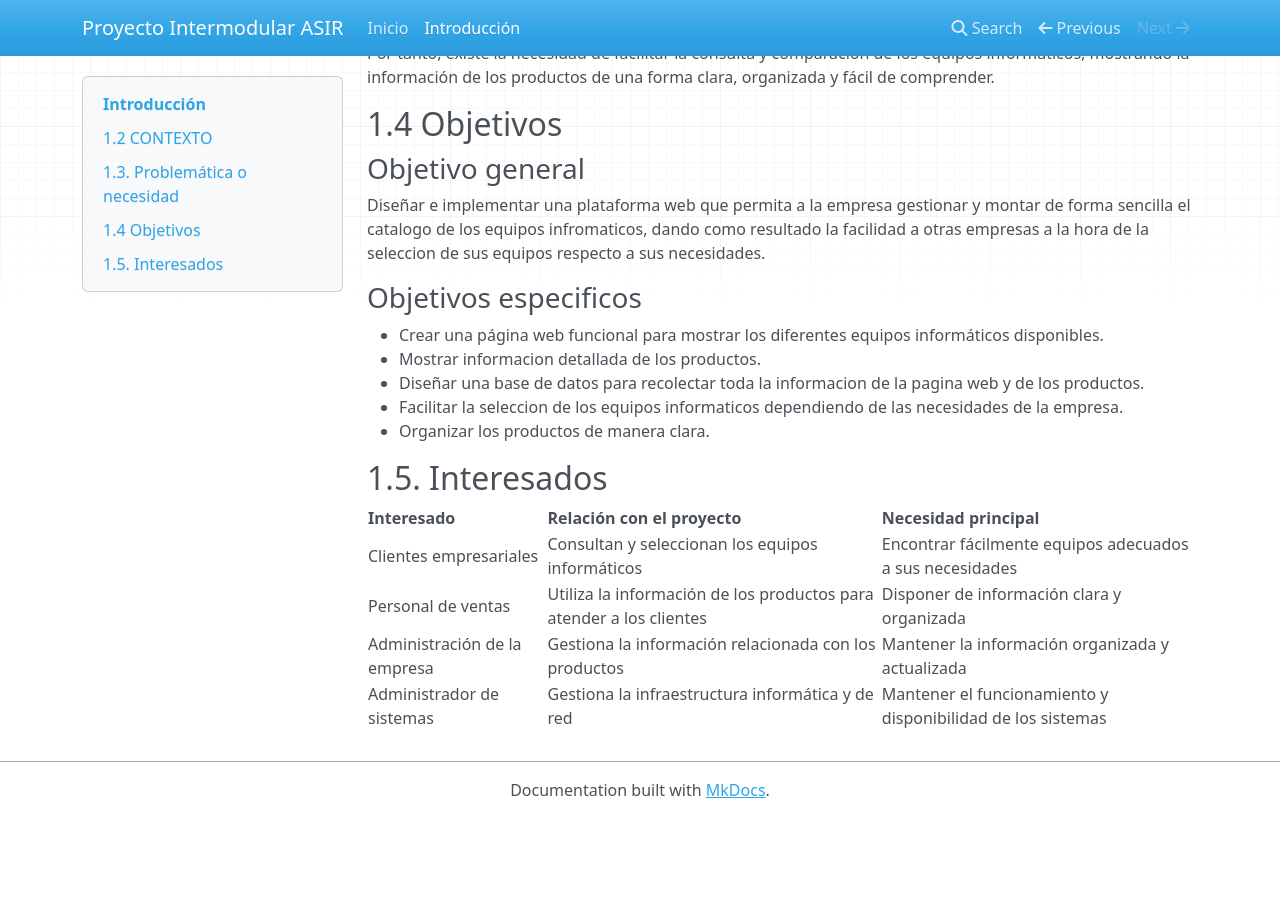
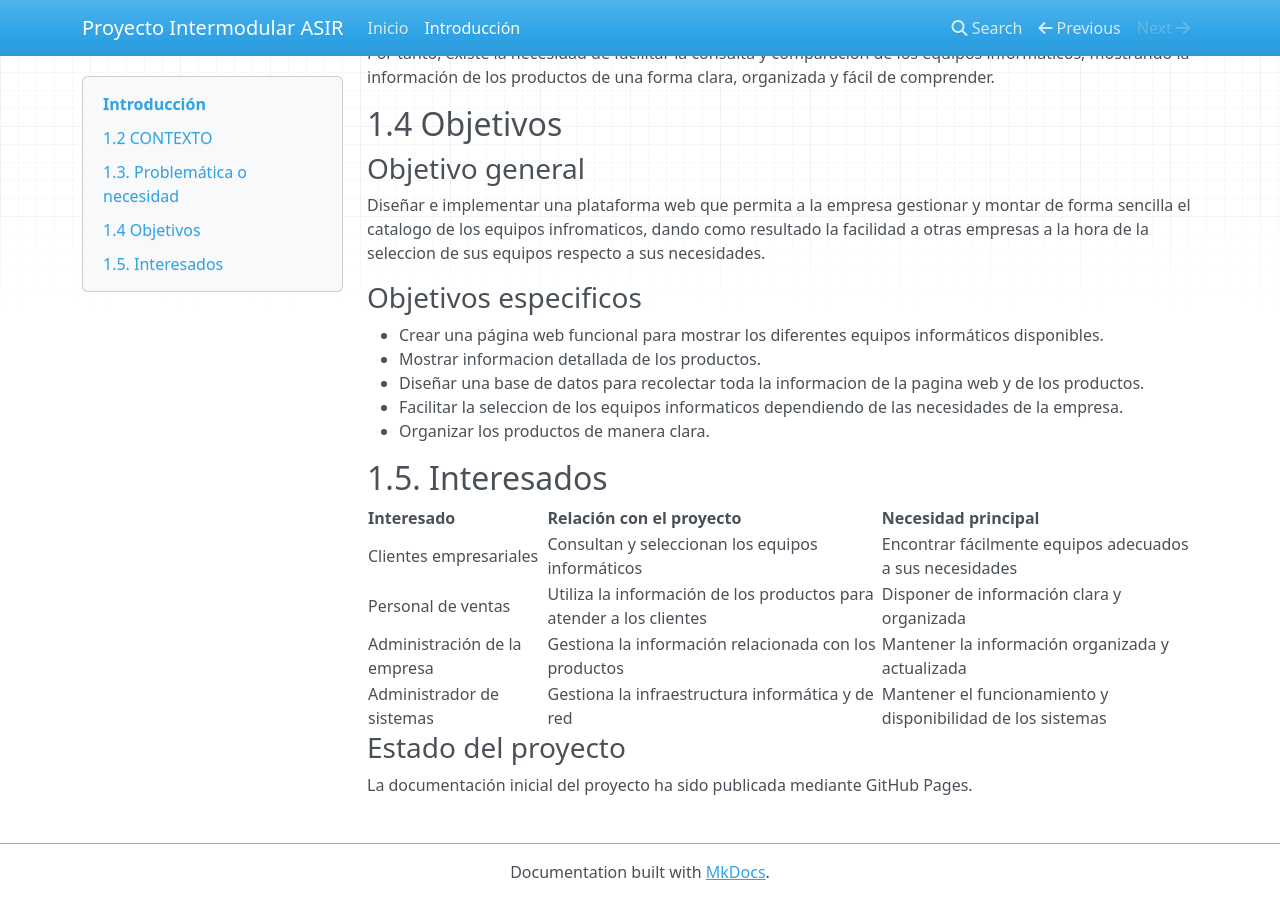
Before and after one commit to diegorepullohigueruela-jpg/Proyecto-Intermodular-ASIR, an MkDocs documentation site: the page built from docs/01_introduccion.md, in a window 1280 px wide and 900 px high, scrolled down 650 px. Built offline with MkDocs 1.6.1, drawn with Linux system fonts in a browser that asks for light colours; nearby versions of some CDN libraries; before the commit the page ends 1468 px from its top, so only the background shows below that.

Commit message:
Update 01_introduccion.md
Añadido estado de publicación del proyecto

```diff
--- a/docs/01_introduccion.md
+++ b/docs/01_introduccion.md
@@ -38,3 +38,7 @@ Diseñar e implementar una plataforma web que permita a la empresa gestionar y m
 | Personal de ventas | Utiliza la información de los productos para atender a los clientes | Disponer de información clara y organizada |
 | Administración de la empresa | Gestiona la información relacionada con los productos | Mantener la información organizada y actualizada |
 | Administrador de sistemas | Gestiona la infraestructura informática y de red | Mantener el funcionamiento y disponibilidad de los sistemas |
+
+### Estado del proyecto
+
+La documentación inicial del proyecto ha sido publicada mediante GitHub Pages.
```
